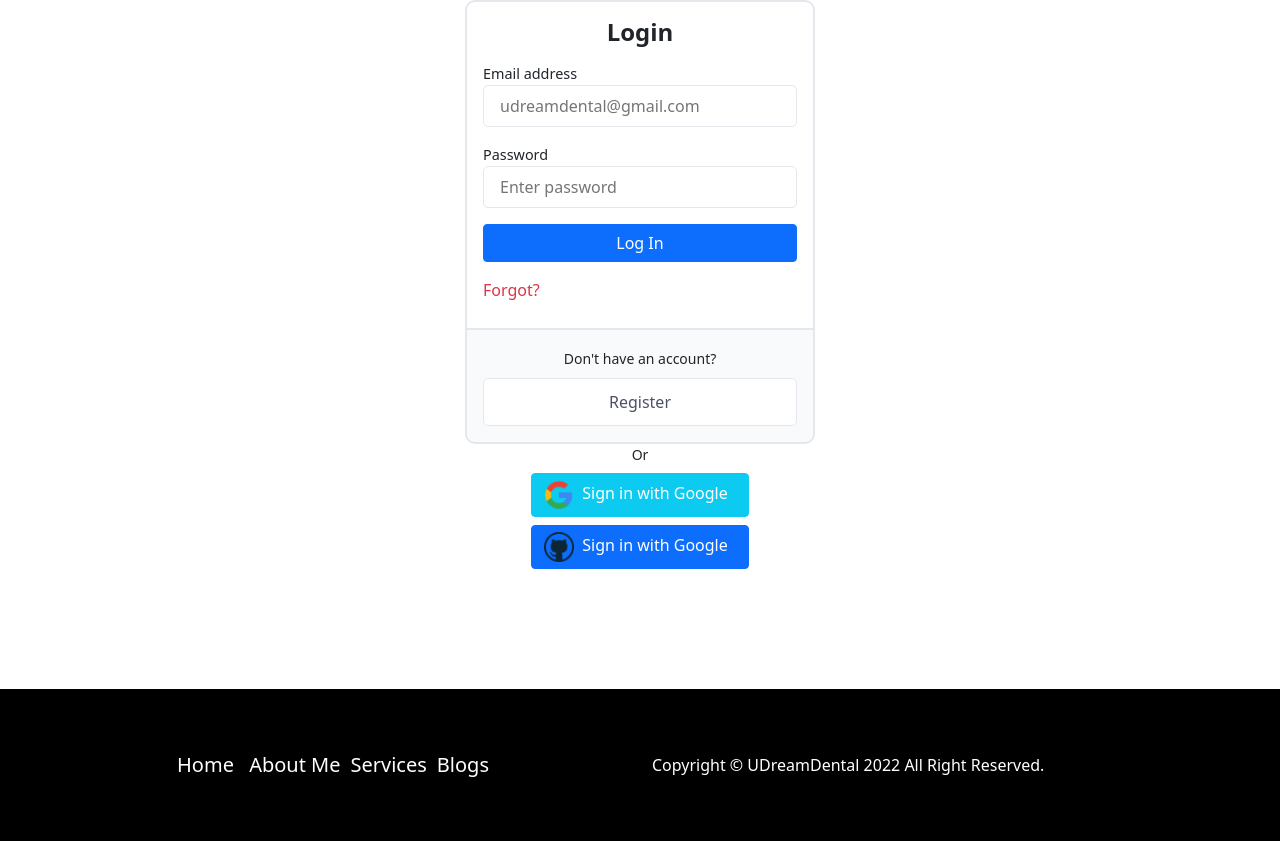
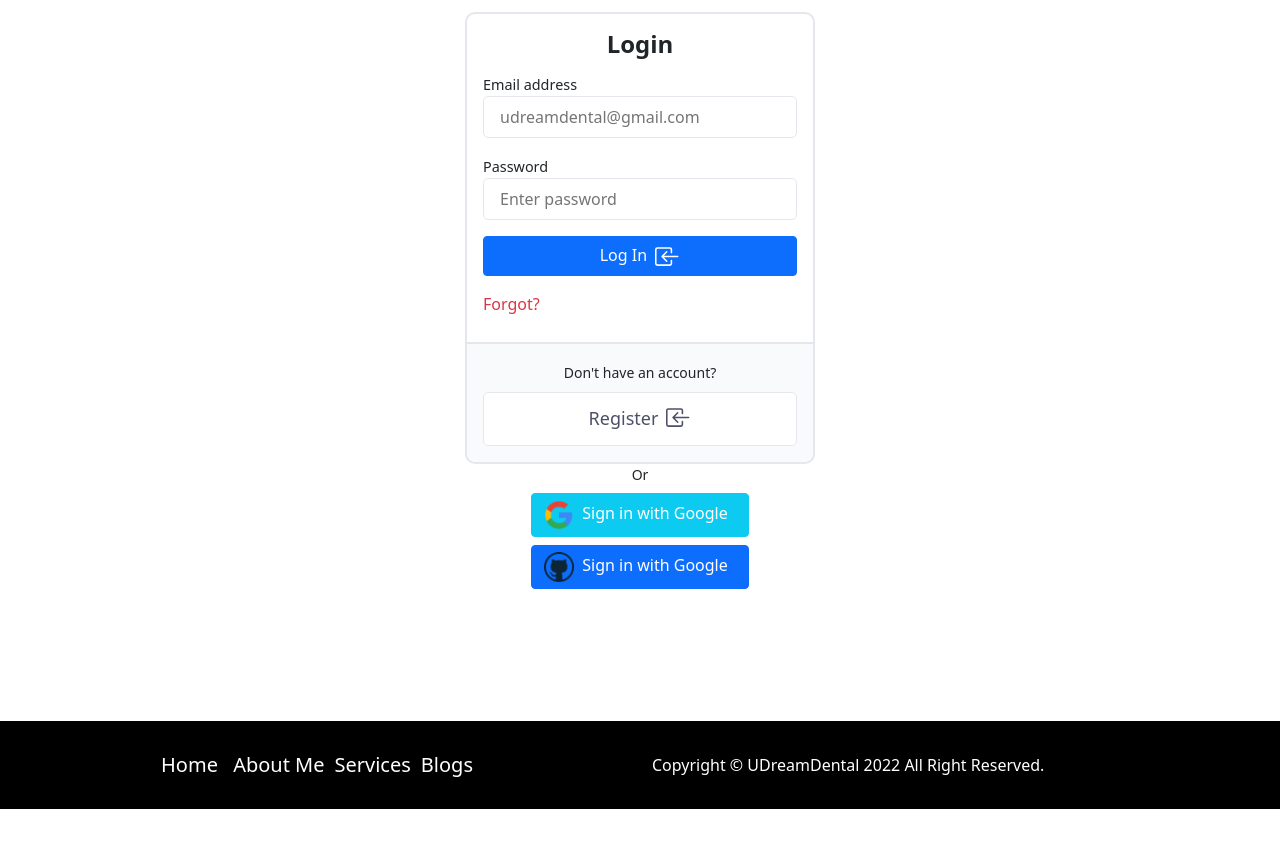
Before and after one commit to Rasel105/UDream_Dental, a React (Create React App) app: page /login in a window 1280 px wide. Shown: the part 179-1020 px from the top of the page. After the commit the page ends 988 px from the top, so only its background shows below. Built offline with nearby package versions, Linux system fonts and the light colour scheme; no server answers.

Commit message:
log in register header react bootsrap icon added

```diff
--- a/src/pages/Login/Login/Login.css
+++ b/src/pages/Login/Login/Login.css
@@ -69,6 +69,7 @@
      outline: 0;
      border: 0;
      width: 100%;
+     font-size: 18px;
      cursor: pointer;
      box-sizing: border-box;
 }
@@ -91,6 +92,7 @@
      justify-content: center;
      text-decoration: none;
      color: #4d5068;
+     font-size: 18px;
      border: 1px solid #e5e7ec;
      border-radius: 5px;
      margin-top: 0.5rem;
--- a/src/pages/Login/Login/Login.js
+++ b/src/pages/Login/Login/Login.js
@@ -7,7 +7,7 @@ import { ToastContainer, toast } from 'react-toastify';
 import 'react-toastify/dist/ReactToastify.css';
 import Loading from '../../Shared/Loading/Loading';
 import SocialLogin from '../SocialLogin/SocialLogin';
-import { BoxArrowRight } from 'react-bootstrap-icons';
+import { BoxArrowInLeft } from 'react-bootstrap-icons';
 import { Button } from 'react-bootstrap';
 
 const Login = () => {
@@ -60,7 +60,7 @@ const Login = () => {
      }
 
      return (
-          <div className="content-body">
+          <div className="content-body my-3">
                <div className="form-wrapper">
                     <form onSubmit={hanleLoginSubmit} className="bg-white">
                          <h1 className="text-title">Login</h1>
@@ -74,7 +74,7 @@ const Login = () => {
                          </div>
 
                          <div className="field-group">
-                              <Button className="btn-submit" type="submit" value="Log In"> Log In</Button>
+                              <Button className="btn-submit" type="submit" value="Log In"> Log In <BoxArrowInLeft className='ms-1' size={25} /></Button>
                               {/* <input className="btn-submit" type="submit" value="Log In" /> */}
 
                               {errorElement}
@@ -84,7 +84,7 @@ const Login = () => {
 
                     <div className="bg-grey">
                          <small className="link-about">Don't have an account?</small>
-                         <Link to="/register" className="link-register">Register</Link>
+                         <Link to="/register" className="link-register">Register <BoxArrowInLeft className='ms-2' size={25} /></Link>
                     </div>
                     <ToastContainer />
                </div >
--- a/src/pages/Login/Register.js/Register.js
+++ b/src/pages/Login/Register.js/Register.js
@@ -5,6 +5,8 @@ import { useCreateUserWithEmailAndPassword } from 'react-firebase-hooks/auth';
 import Loading from '../../Shared/Loading/Loading';
 import { ToastContainer, toast } from 'react-toastify';
 import 'react-toastify/dist/ReactToastify.css';
+import { BoxArrowRight } from 'react-bootstrap-icons';
+import { Button } from 'react-bootstrap';
 
 const Register = () => {
      const nameRef = useRef('');
@@ -72,13 +74,15 @@ const Register = () => {
                          </div>
 
                          <div className="field-group">
-                              <input className="btn-submit" type="submit" value="Register" />
+                              {/* <input className="btn-submit" type="submit" value="Register" /> */}
+                              <Button className="btn-submit" type="submit" value="Log In"> Register <BoxArrowRight className='ms-1' size={25} /></Button>
                          </div>
                     </form>
 
                     <div className="bg-grey">
                          <small className="link-about">Have an account?</small>
-                         <Link to="/login" className="link-register">Login</Link>
+                         {/* <Link to="/login" className="link-register">Login</Link> */}
+                         <Link to="/login" className="link-register">Login <BoxArrowRight className='ms-2' size={25} /></Link>
                     </div>
                     <ToastContainer />
                </div>
--- a/src/pages/Shared/Footer/Footer.js
+++ b/src/pages/Shared/Footer/Footer.js
@@ -7,7 +7,7 @@ const Footer = () => {
      const time = new Date();
      return (
           <div>
-               <footer className='bg-color text-white row d-flex justify-content-center align-items-center p-5'>
+               <footer className='bg-color text-white row d-flex justify-content-center align-items-center p-3'>
                     <div className='col-md-6 text-center footer-style container'>
                          <Link to="/">Home </Link>
                          <Link to="/aboutme">About Me</Link>
```
